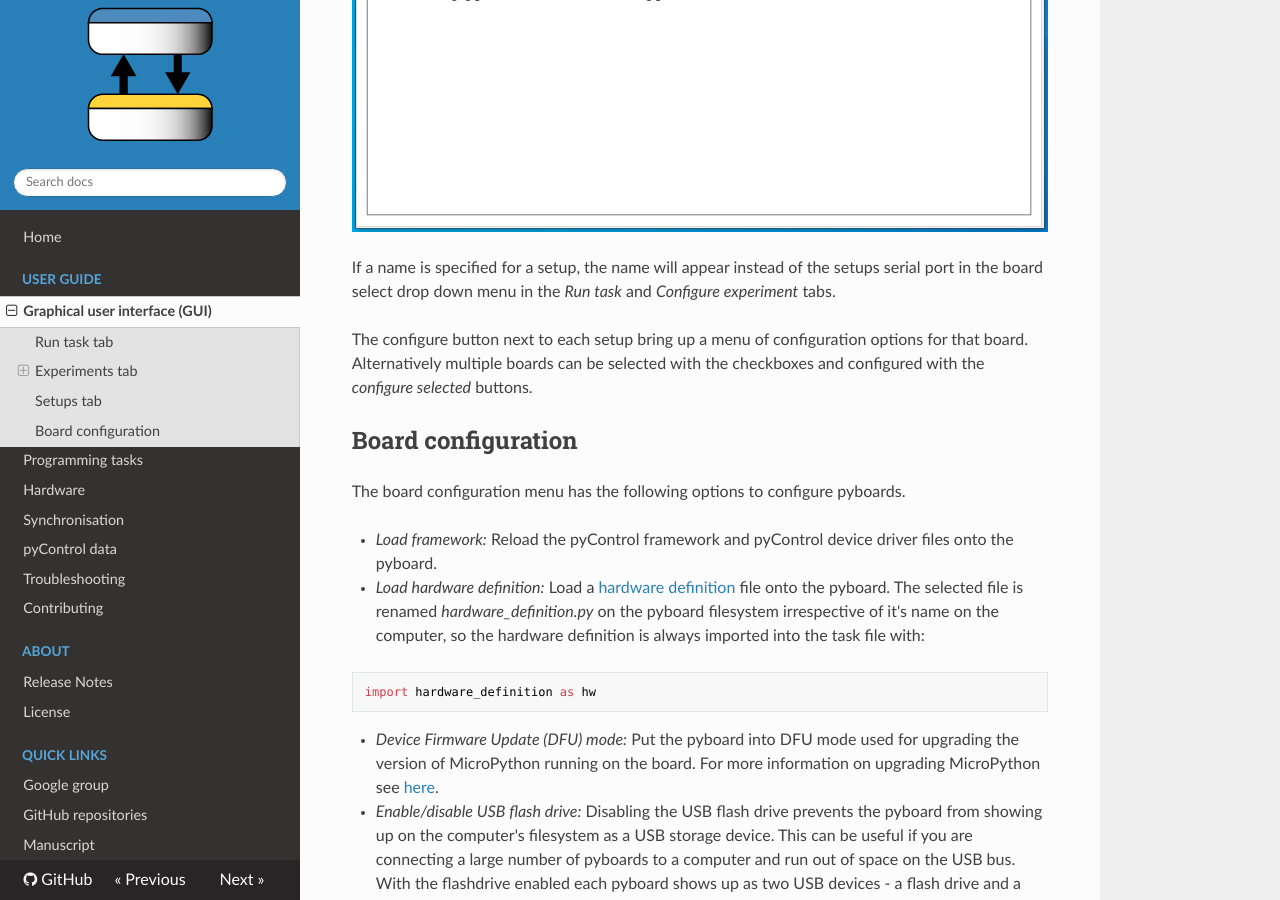
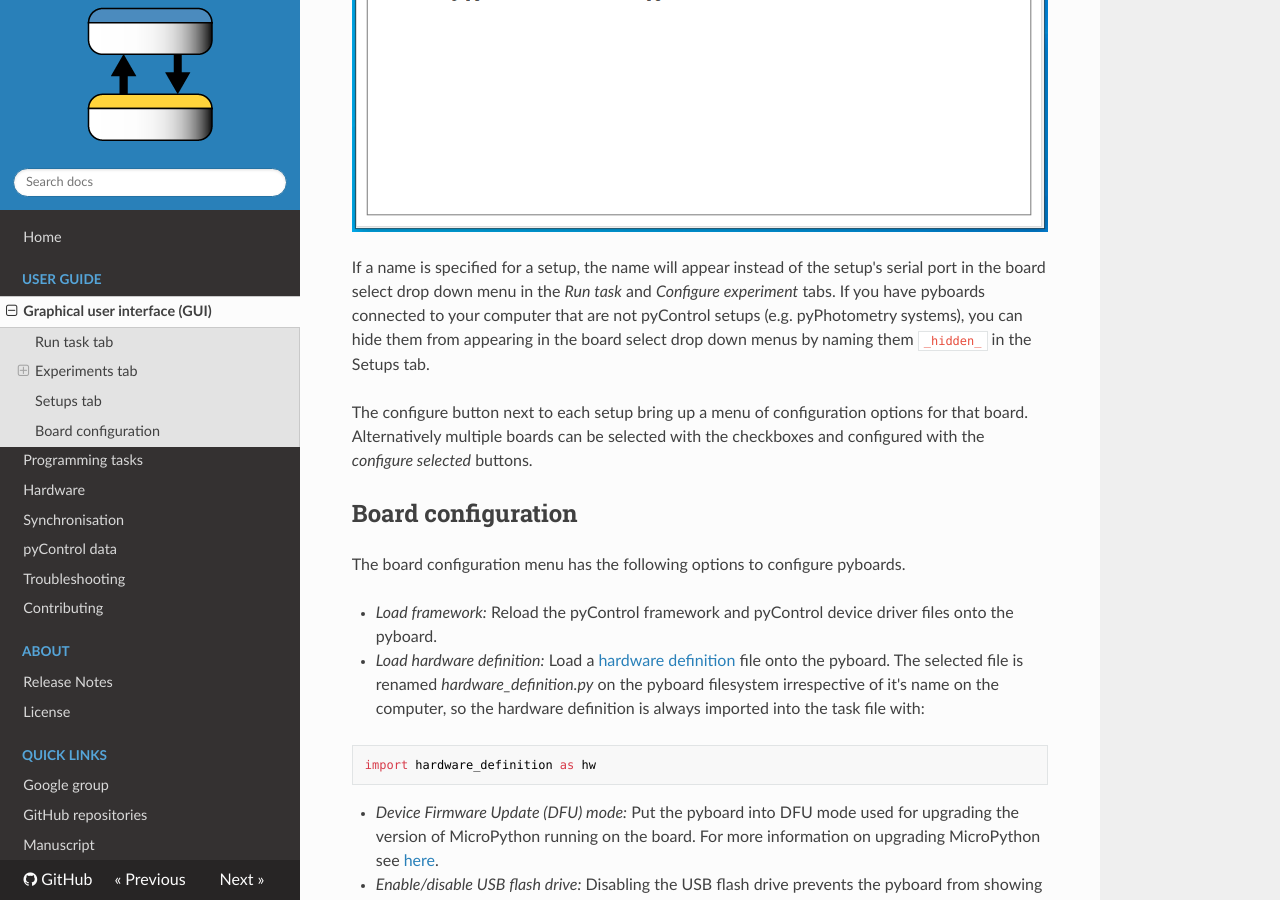
Before and after one commit to pyControl/docs, an MkDocs documentation site: the page built from docs/user-guide/graphical-user-interface.md, in a window 1280 px wide and 900 px high, scrolled down 7806 px. Built offline with MkDocs 1.6.1, drawn with Linux system fonts in a browser that asks for light colours; nearby versions of some CDN libraries.

Commit message:
Added information about naming setups '_hidden_' to prevent them showing in board select menus.

```diff
--- a/docs/user-guide/graphical-user-interface.md
+++ b/docs/user-guide/graphical-user-interface.md
@@ -80,7 +80,7 @@ The setups tab is used to name and configure hardware setups.
 
 ![run_task_GUI.jpg](../media/GUI/setups_tab.png)
 
-If a name is specified for a setup, the name will appear instead of the setups serial port in the board select drop down menu in the *Run task* and *Configure experiment* tabs.
+If a name is specified for a setup, the name will appear instead of the setup's serial port in the board select drop down menu in the *Run task* and *Configure experiment* tabs.  If you have pyboards connected to your computer that are not pyControl setups (e.g. pyPhotometry systems), you can hide them from appearing in the board select drop down menus by naming them `_hidden_` in the Setups tab.
 
 The configure button next to each setup bring up a menu of configuration options for that board.  Alternatively multiple boards can be selected with the checkboxes and configured with the *configure selected* buttons.
 
```
